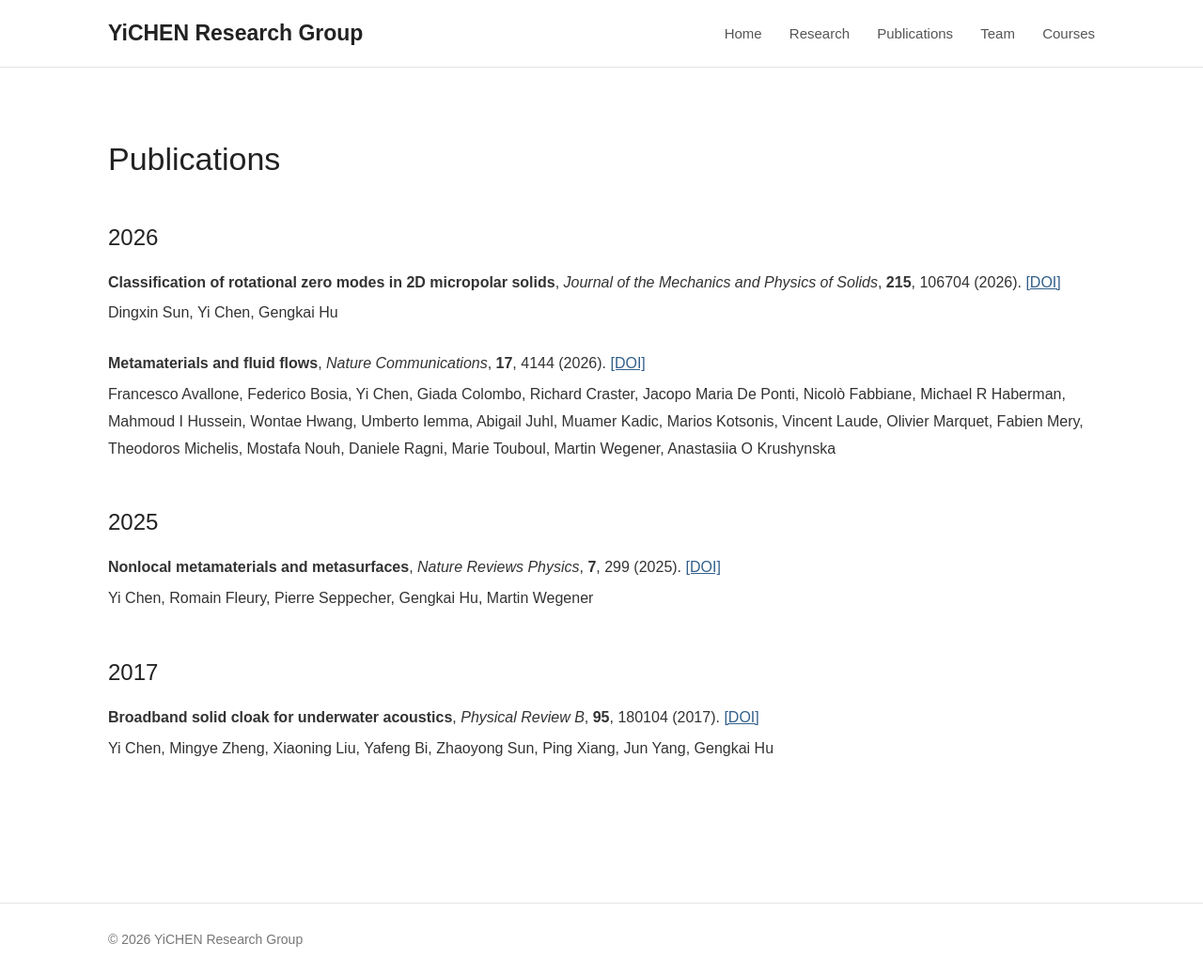
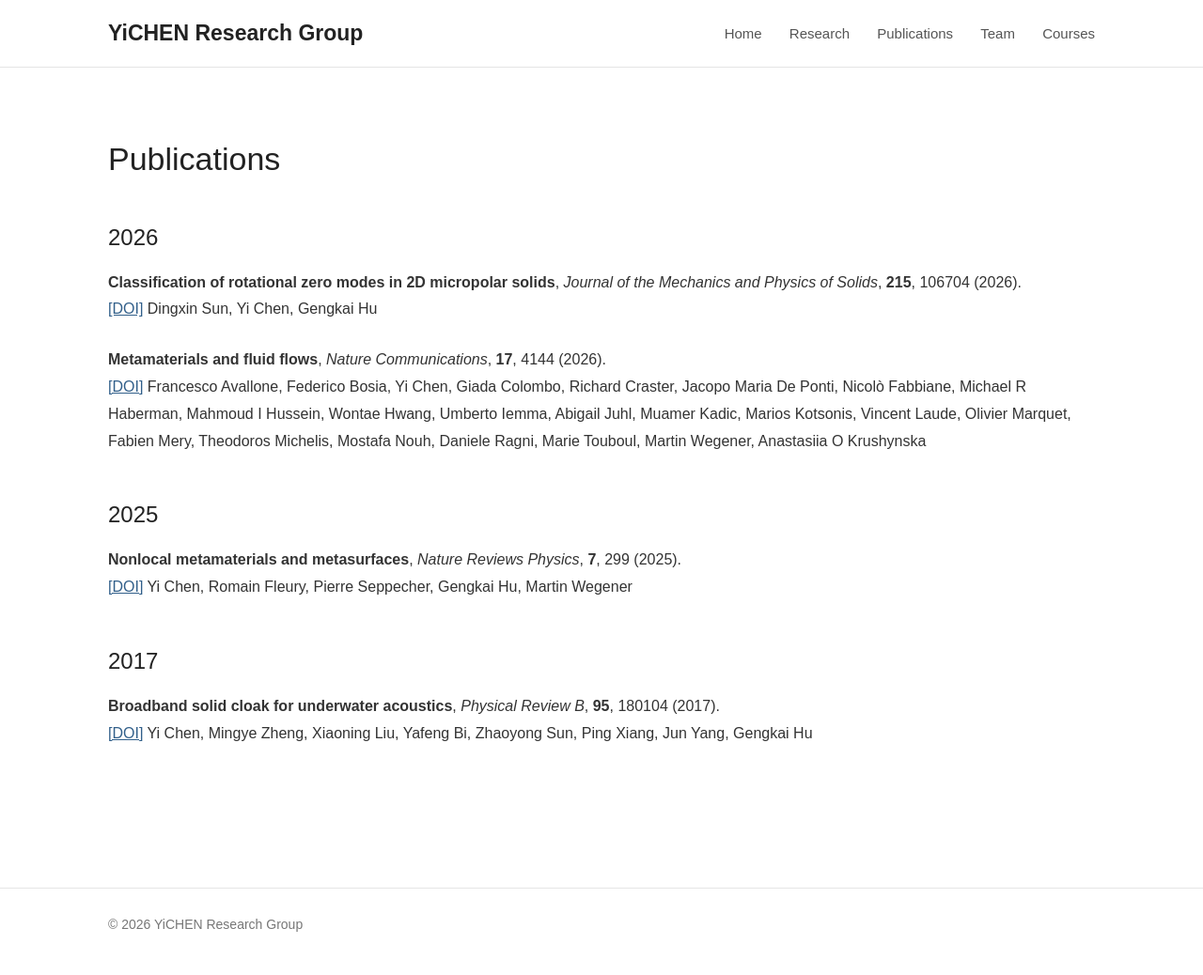
Before and after one commit to YiCHEN-Group/YiCHEN-Group, a Jekyll site: the page built from publications.md, in a window 1280 px wide. Shown: the whole page at 94% size. Built offline with Jekyll 4.4.1, drawn with Linux system fonts in a browser that asks for light colours; Markdown is read by kramdown in place of the engine named in the settings.

Commit message:
Refactor publication entry formatting in markdown

```diff
--- a/publications.md
+++ b/publications.md
@@ -20,18 +20,13 @@ title: Publications
 {% endif %}
 
 <div class="publication">
-
-<p>
-<strong>{{ paper.title }}</strong>, <em>{{ paper.journal }}</em>, <strong>{{ paper.volumes }}</strong>, {{ paper.pages | split: '-' | first }} ({{ paper.year }}).
-{% if paper.doi %}
-<a href="{{ paper.doi }}" target="_blank">[DOI]</a>
-{% endif %}
-</p>
-
-<p>
-{{ paper.authors }}
-</p>
-
+    <p>
+        <strong>{{ paper.title }}</strong>, <em>{{ paper.journal }}</em>, <strong>{{ paper.volumes }}</strong>, {{ paper.pages | split: '-' | first }} ({{ paper.year }}).<br>
+        {% if paper.doi %}
+        <a href="{{ paper.doi }}" target="_blank">[DOI]</a>
+        {% endif %}
+        {{ paper.authors }}<br>
+    </p>
 </div>
 
 {% endfor %}
```
